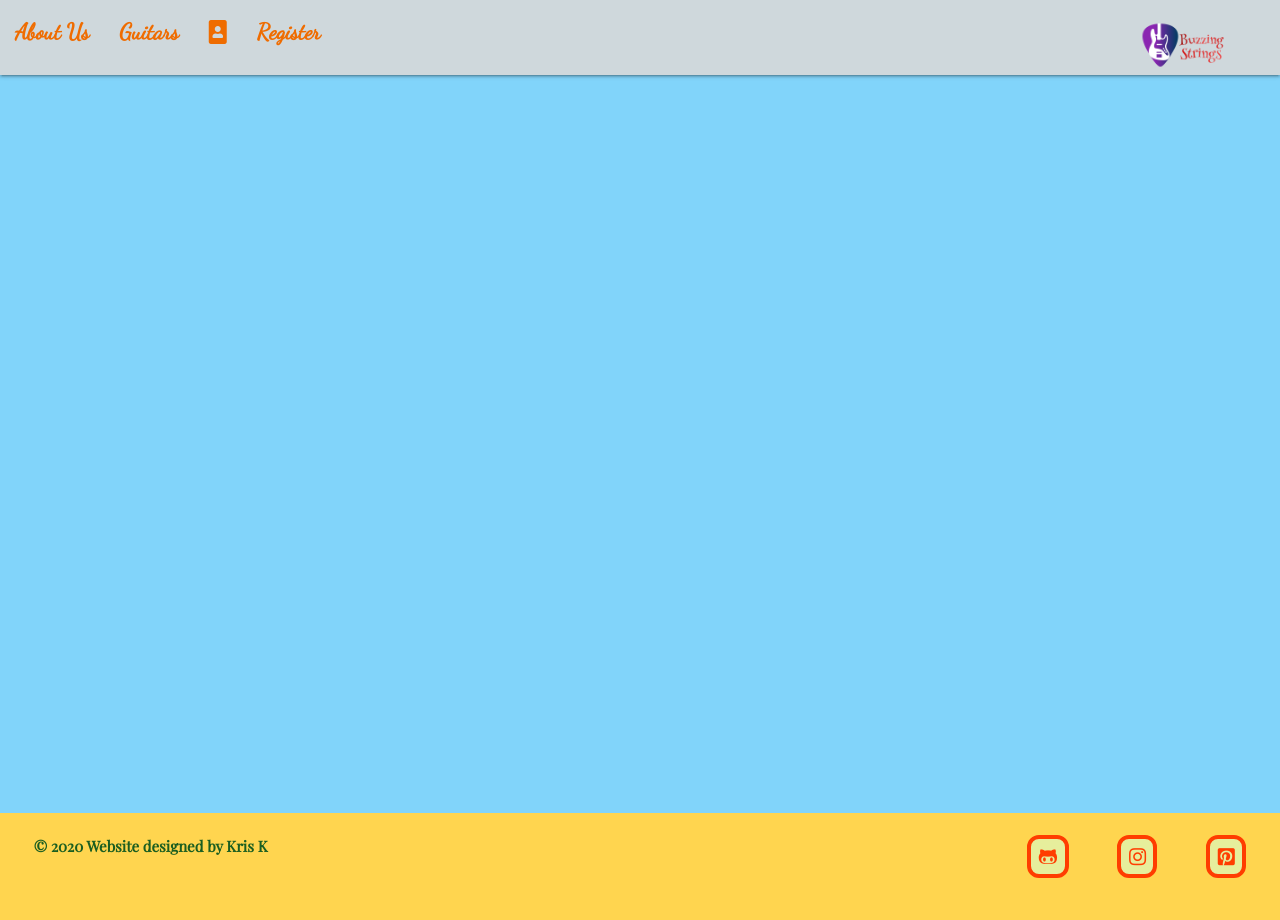
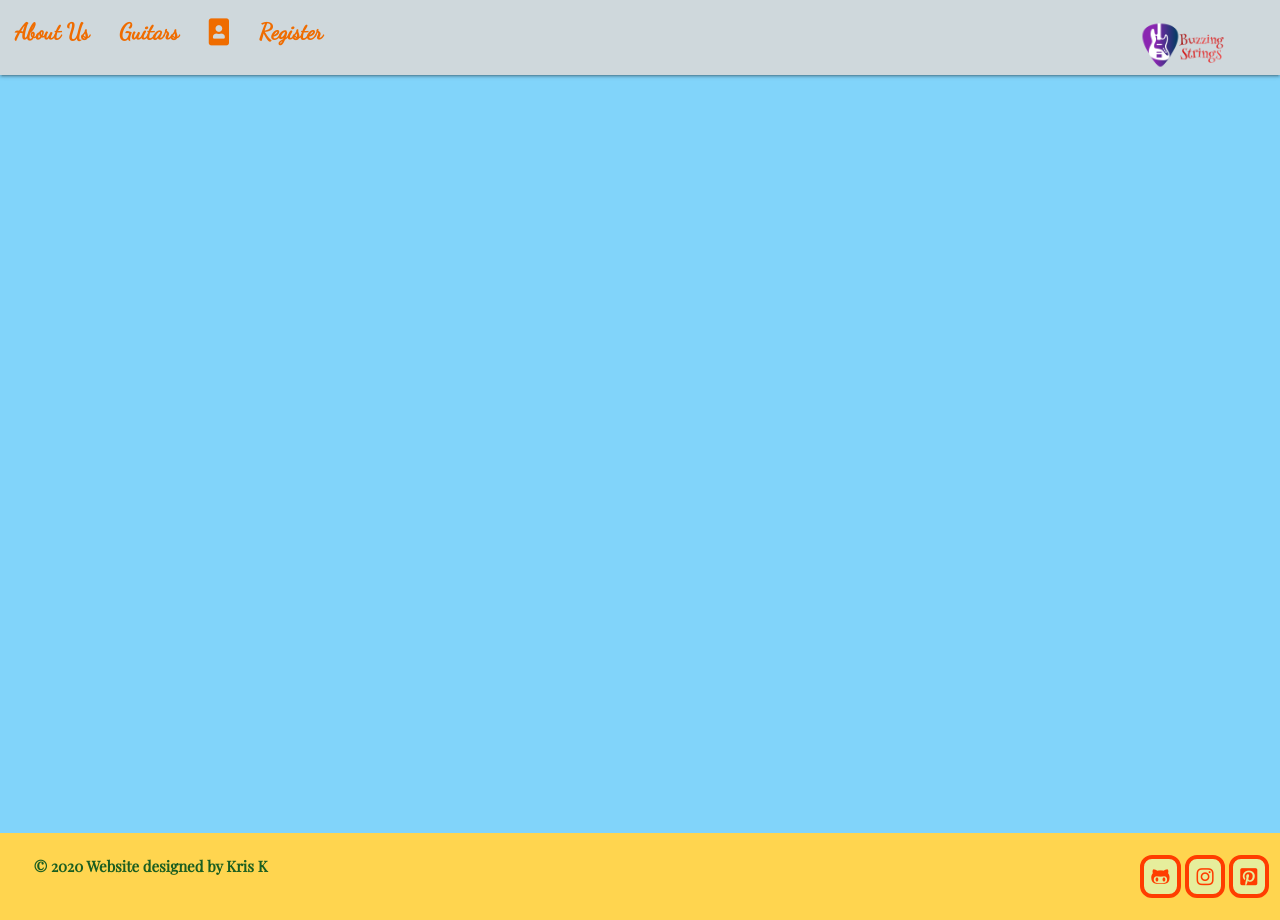
Before and after one commit to Code-Institute-Submissions/buzzing-strings, a Flask app: page / in a window 1280 px wide. Run offline with Flask 2, Linux system fonts and the light colour scheme; data that the repository does not hold is empty; some libraries are stand-ins or nearby versions.

Commit message:
Added colour-pallete screenshots

```diff
--- a/static/css/style.css
+++ b/static/css/style.css
@@ -18,9 +18,14 @@ nav ul a {
     color: #ef6c00;
     font-size: 1.5rem;
     font-weight: 700;
+    transition: none;
 }
 .fa-bars:before {
     color: #ef6c00;
+}
+
+.fa-portrait:before {
+    font-size: 1.8rem;
 }
 
 /* sidenav styling */
@@ -63,7 +68,7 @@ img.guitar-logo {
     background-color: #e6ee9c;
     border: 0.3rem solid #ff3d00;
     border-radius: 0.8rem;
-    margin: 1.5rem;
+    margin-top: 1.5rem;
     padding: 0.5rem;
     cursor: pointer;
     transition: all .4s ease-in-out;
```
Also changed, not shown: README.md, wireframes/colour-pallete/copyright.png (added), wireframes/colour-pallete/icon-hover.png (added).
